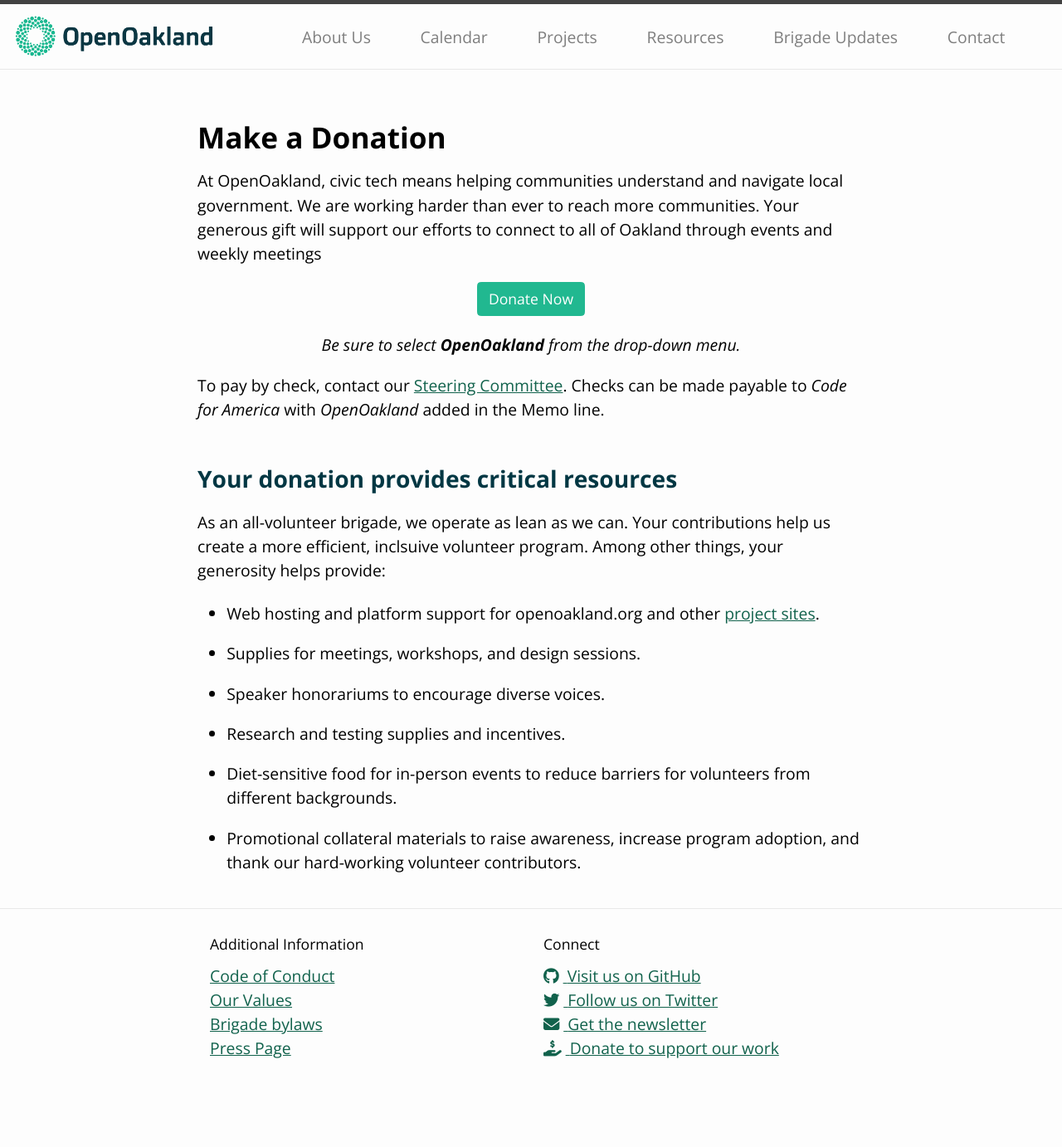
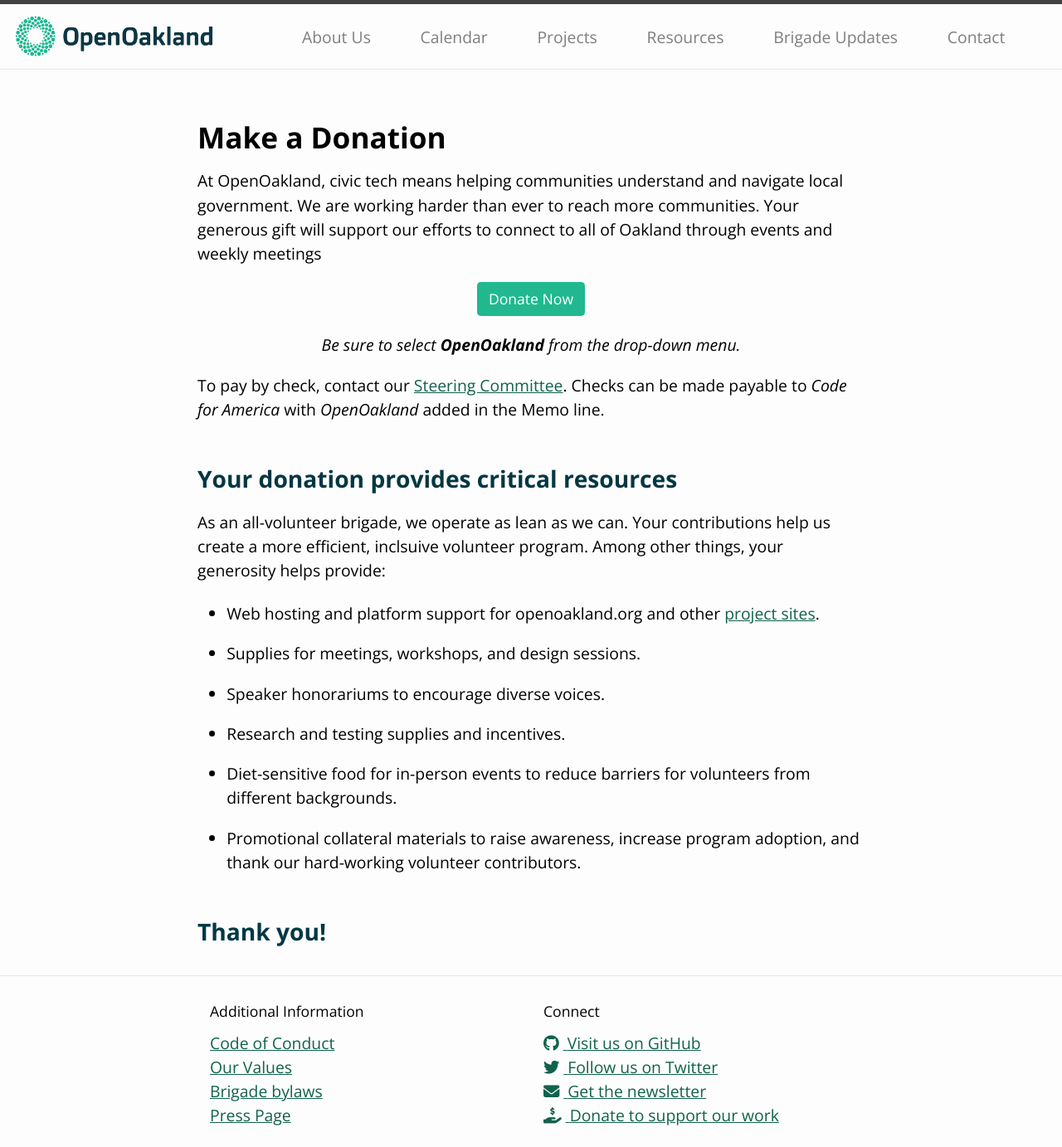
Before and after one commit to openoakland/openoakland.org, a Jekyll site: the page built from src/donate.md, in a window 1280 px wide. Shown: the whole page at 83% size. Built offline with Jekyll 4.4.1, drawn with Linux system fonts in a browser that asks for light colours; nearby versions of some CDN libraries; before the commit the page ends 1302 px from its top, so only the background shows below that.

Commit message:
Add thank you to done page

```diff
--- a/src/donate.md
+++ b/src/donate.md
@@ -26,3 +26,5 @@
 - Research and testing supplies and incentives.
 - Diet-sensitive food for in-person events to reduce barriers for volunteers from different backgrounds.
 - Promotional collateral materials to raise awareness, increase program adoption, and thank our hard-working volunteer contributors.
+
+## Thank you!
```
